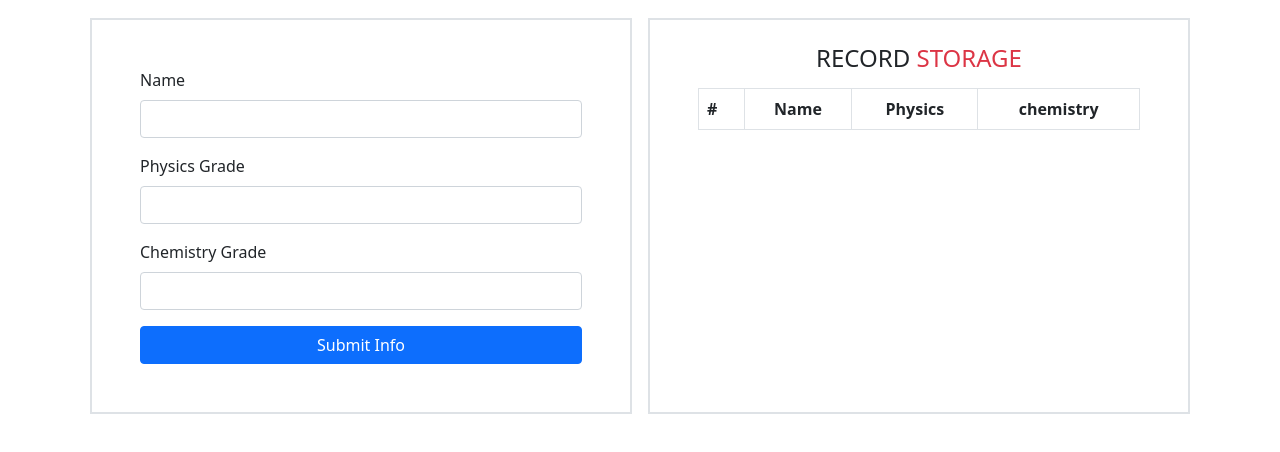
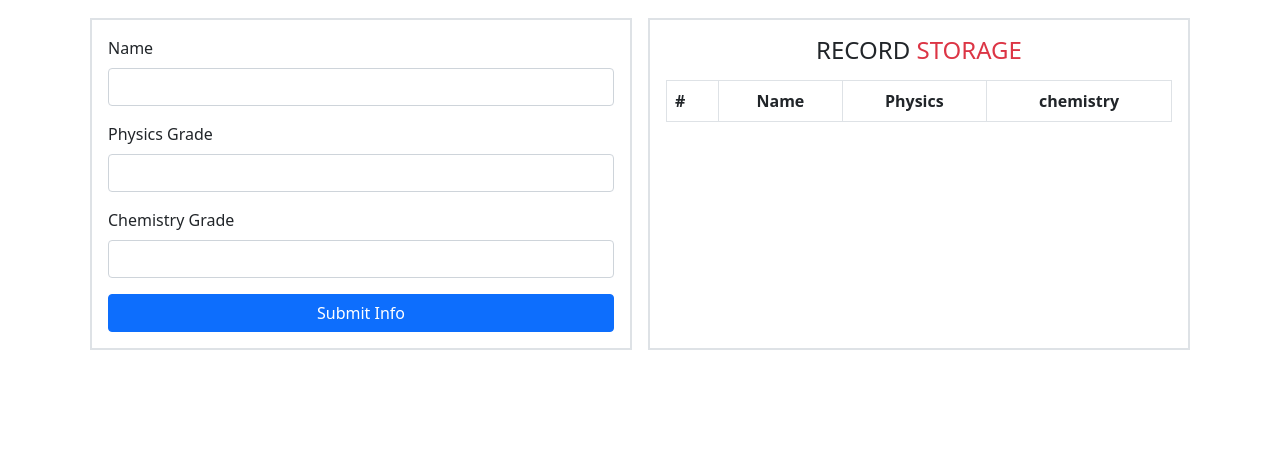
Before and after one commit to codewithjohnson/Grade-Tracker, a plain HTML site: page index.html in a window 1280 px wide. Shown: the part 134-586 px from the top of the page. Drawn offline with nearby package versions, Linux system fonts and the light colour scheme.

Commit message:
Update index.html

```diff
--- a/index.html
+++ b/index.html
@@ -20,7 +20,7 @@
 
     <div class="container w-100 d-lg-flex " >
 
-        <div class="col border border-2 mb-5 p-5 mx-2  ">
+        <div class="col border border-2 mb-5 p-3 mx-2  ">
             <form class="">
                 <div class="mb-3">
                   <label for="first-name" class="form-label">Name</label>
@@ -44,7 +44,7 @@
         </div>
 
 
-        <div class="col border border-2 mb-5 px-5 py-4 mx-2 ">
+        <div class="col border border-2 mb-5 p-3 py-3 mx-2 ">
             <div class="recordStorage">
                 <h4 class="text-center mb-3 ">RECORD <span class="text-danger">STORAGE</span></h4>
             </div>
```
